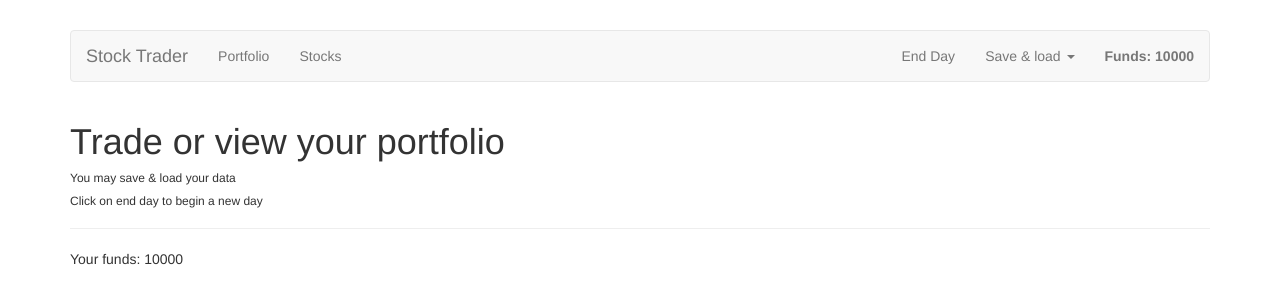
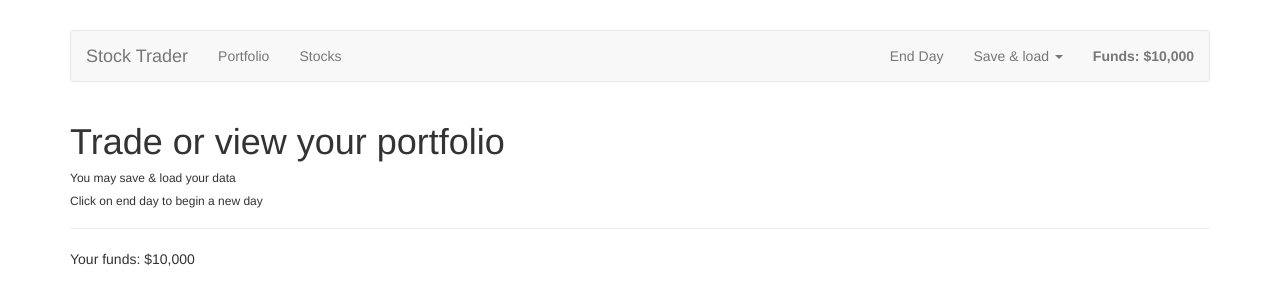
Before and after one commit to negimohit1209/vuejs_stock_trader, a Vue app: page / in a window 1280 px wide. Shown: the top 304 px of the page. Built offline with nearby package versions, Linux system fonts and the light colour scheme.

Commit message:
hooks the end day logic

```diff
--- a/src/components/Header.vue
+++ b/src/components/Header.vue
@@ -12,9 +12,9 @@
           <router-link to='/portfolio' activeClass="active" tag="li"><a>Portfolio</a></router-link>
           <router-link to='/stocks' activeClass="active" tag="li"> <a>Stocks</a></router-link>
       </ul>
-      <strong class="navbar-text navbar-right">Funds: {{funds}}</strong>
+      <strong class="navbar-text navbar-right">Funds: {{funds | currency}}</strong>
       <ul class="nav navbar-nav navbar-right">
-        <li><a href="#">End Day</a></li>
+        <li><a href="#" @click="endDay">End Day</a></li>
         <li class="dropdown">
           <a href="#" class="dropdown-toggle" data-toggle="dropdown" role="button" aria-haspopup="true" aria-expanded="false">Save & load <span class="caret"></span></a>
           <ul class="dropdown-menu">
@@ -29,11 +29,21 @@
 </template>
 
 <script>
+import {mapActions} from 'vuex';
+
 export default {
   computed: {
     funds(){
       return this.$store.getters.funds;
     }
+  },
+  methods: {
+    ...mapActions([
+      'randomiseStock'
+    ]),
+    endDay(){
+      this.randomiseStock();
+    }
   }
 }
 </script>
--- a/src/components/Home.vue
+++ b/src/components/Home.vue
@@ -4,7 +4,7 @@
     <h6>You may save & load your data</h6>
     <h6>Click on end day to begin a new day</h6>
     <hr>
-    <p>Your funds: {{ funds }}</p>
+    <p>Your funds: {{ funds | currency }}</p>
 </div>
 
 </template>
--- a/src/main.js
+++ b/src/main.js
@@ -6,6 +6,10 @@ import store from './store/store';
 
 Vue.config.productionTip = false
 Vue.use(VueRouter);
+
+Vue.filter('currency', (value) => {
+  return `$${value.toLocaleString()}`;
+})
 
 const router = new VueRouter({
   mode: 'history',
--- a/src/store/modules/stocks.js
+++ b/src/store/modules/stocks.js
@@ -8,9 +8,10 @@ const mutations = {
     'SET_STOCKS'(state, stocks) {
         state.stocks = stocks;
     },
-    // eslint-disable-next-line no-unused-vars
     'RND_STOCKS'(state) {
-
+        state.stocks.forEach(stock => {
+            stock.price = Math.round(stock.price * (0.5 + Math.random()));
+        })
     }
 }
 
```
